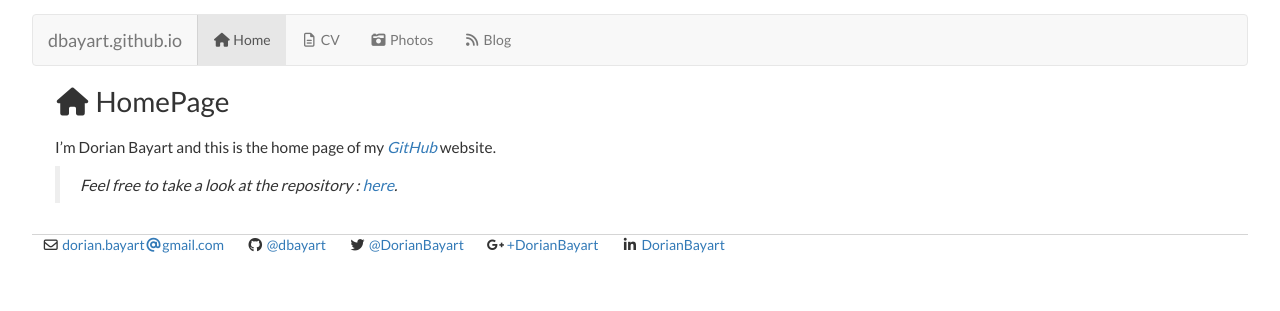
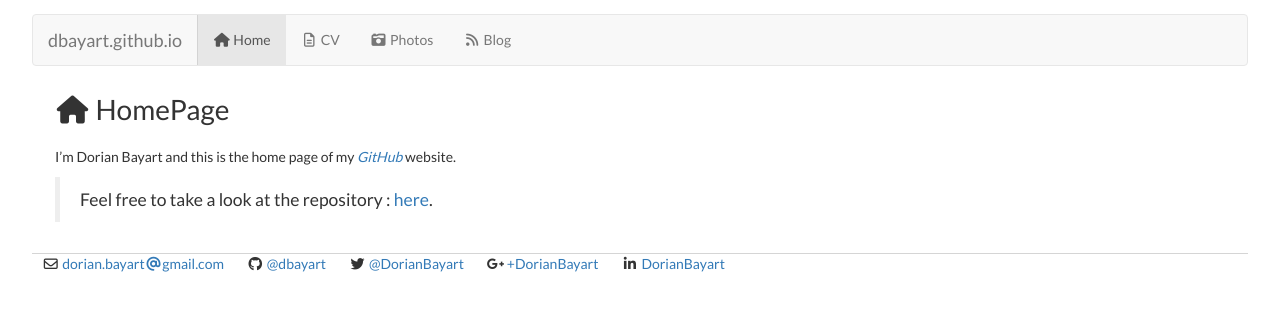
Before and after one commit to dorianbayart/dorianbayart.github.io, a Jekyll site: the page built from index.md, in a window 1280 px wide. Shown: the top 311 px of the page. Built offline with Jekyll 4.4.1, drawn with Linux system fonts in a browser that asks for light colours; nearby versions of some CDN libraries.

Commit message:
Update main.css

```diff
--- a/css/main.css
+++ b/css/main.css
@@ -50,20 +50,10 @@ h1 {
     font-size: 2em;
     font-family:'Lato', 'Helvetica', 'Sans-Serif';
     margin-bottom: 0.8em;
-    margin-top: 0.5em;
+    margin-top: 0.8em;
 }
-p {
-    font-size: 1.1em;
-    line-height: 1.1em;
-}
-p .meta {
-    font-size: 1em;
-    text-align: right;
-}
-blockquote > p {
-    font-size: 0.9em;
-    font-style: italic;
-}
+
+
 footer {
     border-top: 1px solid #d5d5d5;
 }
```
